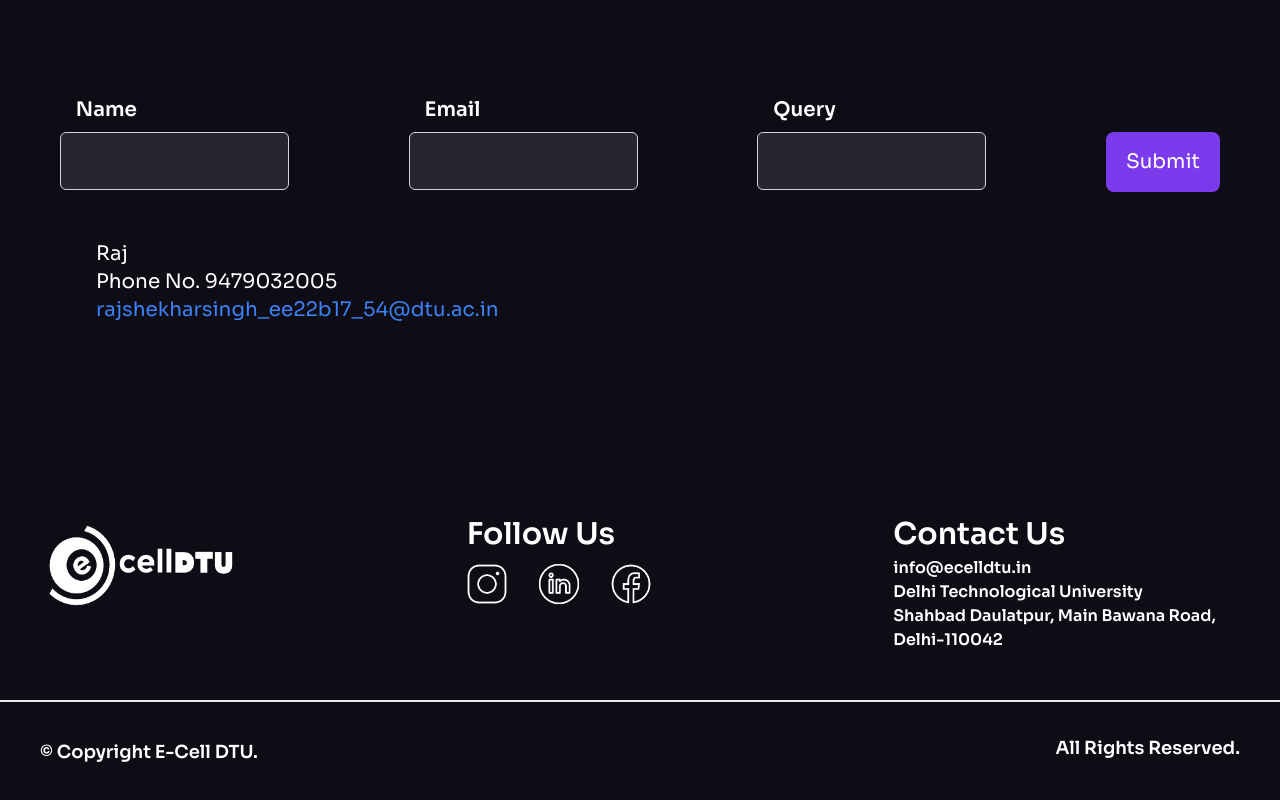
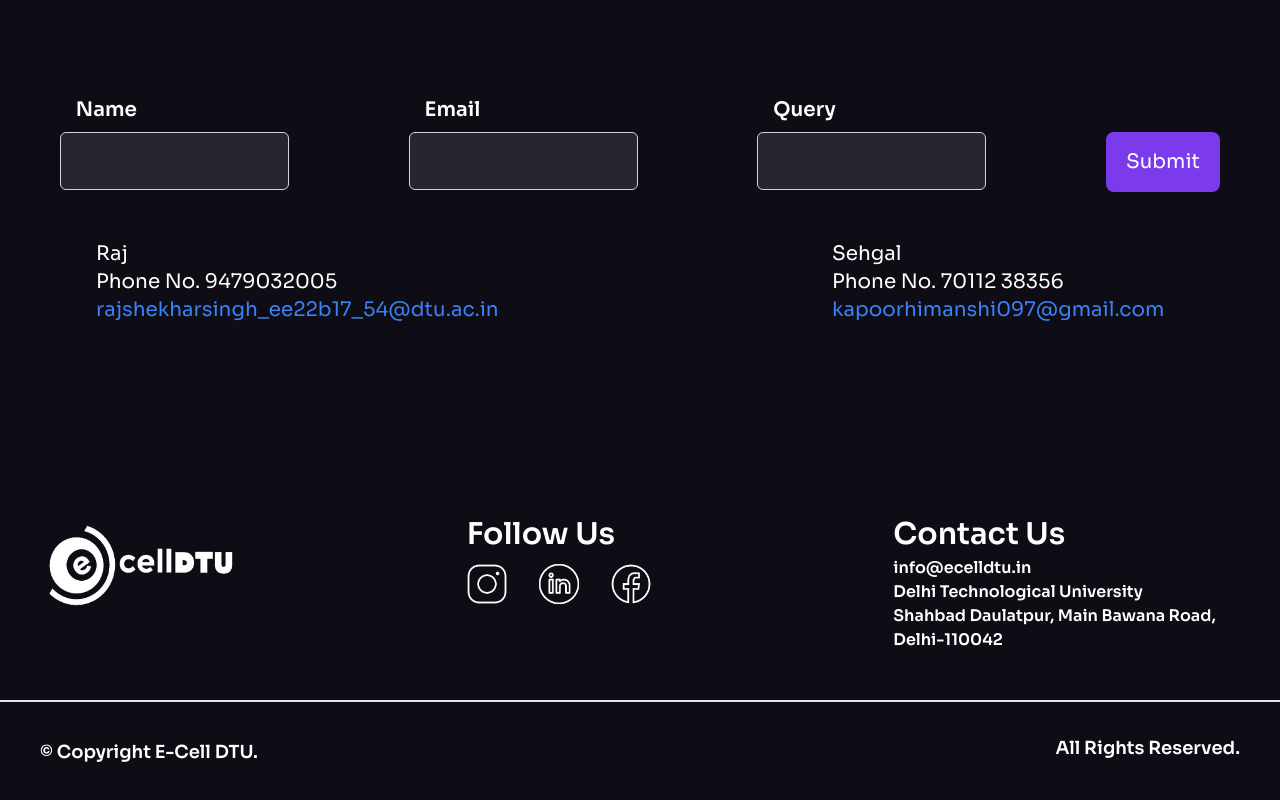
Before and after one commit to ecelldtu/sw2024, a React (Vite) app: page / in a window 1280 px wide. Shown: the part 9729-10529 px from the top of the page. Built offline with nearby package versions, Linux system fonts and the light colour scheme.

Commit message:
Update Contact.jsx

```diff
--- a/src/components/Contact.jsx
+++ b/src/components/Contact.jsx
@@ -72,13 +72,13 @@ const ForgotPasswordForm = () => {
                                 <a href="https://mail.google.com/mail/?view=cm&fs=1&to=rajshekharsingh_ee22b17_54@dtu.ac.in" className="text-blue-500">rajshekharsingh_ee22b17_54@dtu.ac.in</a>
                             </p>
                         </div>
-                        {/* <div className="md:w-1/2 mt-4 md:mt-0">
+                        <div className="md:w-1/2 mt-4 md:mt-0">
                             <p className="mb-2 text-xl mx-12 md:mx-24">
-                                Himanshi<br />
-                                .................................<br />
+                                Sehgal<br />
+                                Phone No. 70112 38356<br />
                                 <a href="mailto:kapoorhimanshi097@gmail.com" className="text-blue-500">kapoorhimanshi097@gmail.com</a>
                             </p>
-                        </div> */}
+                        </div>
                     </div>
                 </div>
             </motion.div>
```
